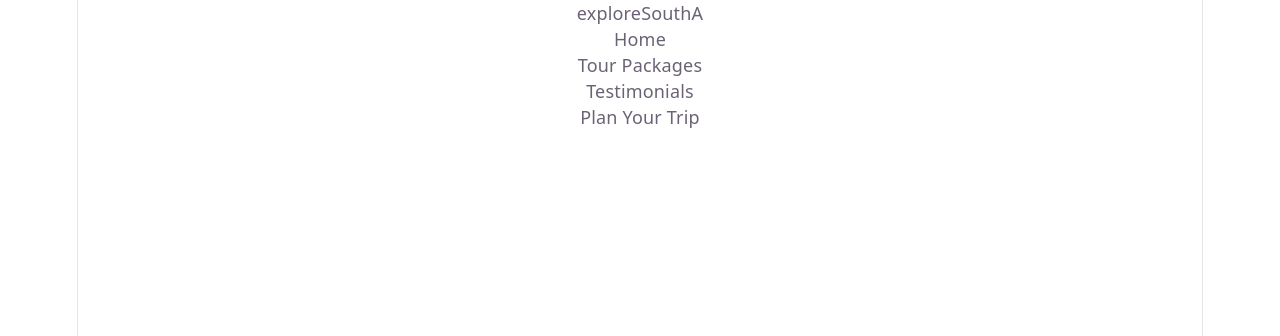
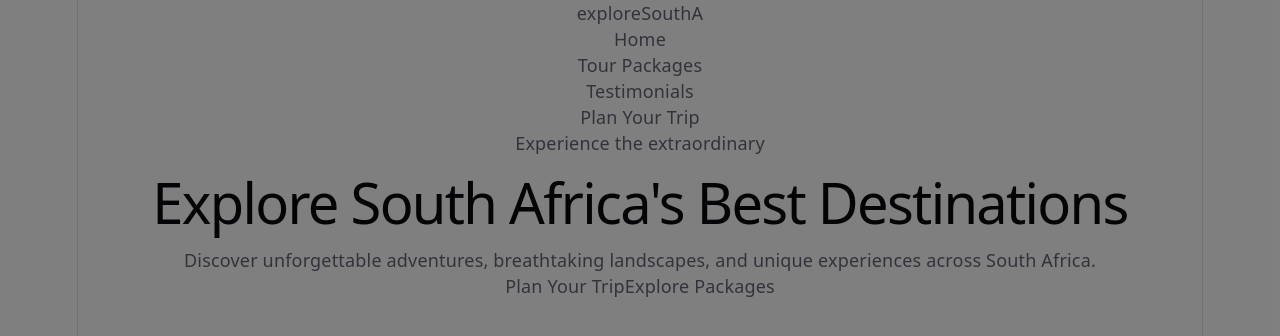
Before and after one commit to KKRamushu/exploreSouthA, a React (Vite) app in the folder explore-southa-react/: page / in a window 1280 px wide. Shown: the top 336 px of the page. Built offline with nearby package versions, Linux system fonts and the light colour scheme.

Commit message:
components: add Hero

```diff
--- a/explore-southa-react/src/App.jsx
+++ b/explore-southa-react/src/App.jsx
@@ -4,12 +4,16 @@ import reactLogo from './assets/react.svg'
 import viteLogo from './assets/vite.svg'
 import './App.css'
 import Header from './components/Header.jsx'
+import Hero from './components/Hero.jsx'
 
 function App() {
 
   return (
     <body >
       <Header />
+      <main>
+        <Hero />
+      </main>
     </body>
   )
 }
--- /dev/null
+++ b/explore-southa-react/src/components/Hero.jsx
@@ -0,0 +1,38 @@
+export default function Hero() {
+return (
+<section
+id="home"
+style={{
+backgroundImage: "url('')",
+}}
+>
+<div className="absolute inset-0 bg-black/50"></div>
+
+  <div >
+    <p>
+      Experience the extraordinary
+    </p>
+
+    <h1>
+      Explore South Africa's Best Destinations
+    </h1>
+
+    <p>
+      Discover unforgettable adventures, breathtaking landscapes, and
+      unique experiences across South Africa.
+    </p>
+
+    <div>
+      <a href="#plan">
+        Plan Your Trip
+      </a>
+
+      <a href="#packages">
+        Explore Packages
+      </a>
+    </div>
+  </div>
+</section>
+
+)
+}
```
